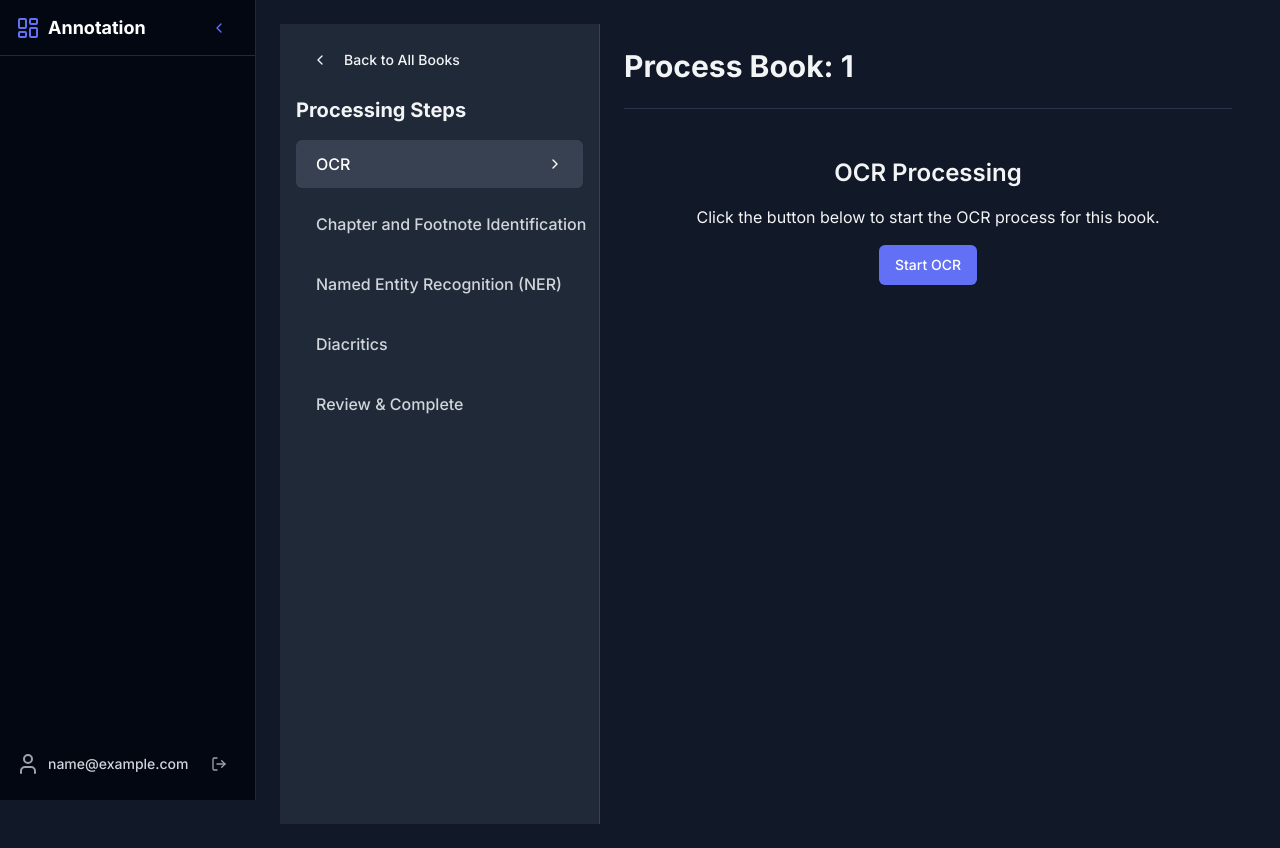
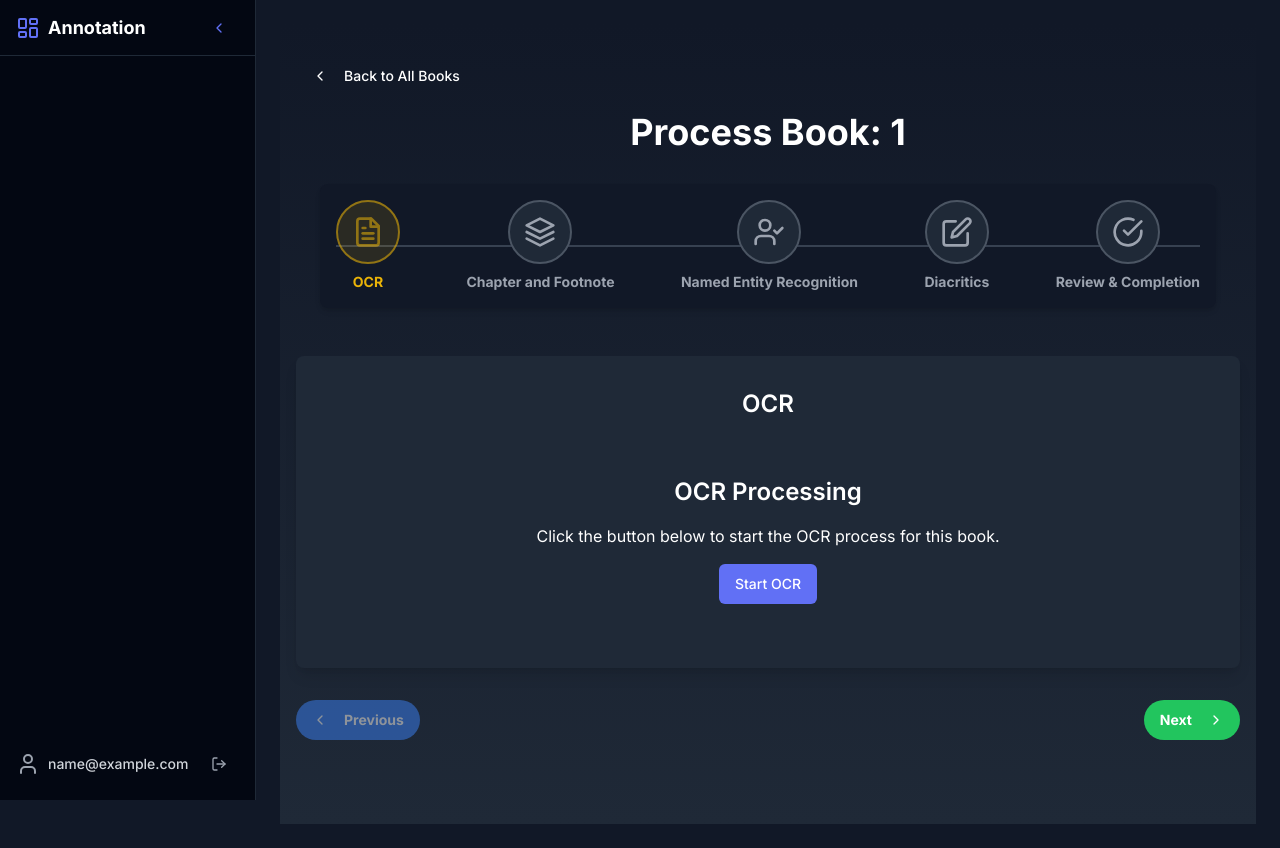
Before and after one commit to niloyahmedrasel/annotations, a Next.js app: page /dashboard/books/process/1 in a window 1280 px wide. Built offline with nearby package versions, Linux system fonts and the light colour scheme; sample sign-in values are in the browser's storage.

Commit message:
added progress process bar

```diff
--- a/app/dashboard/books/process/[id]/page.tsx
+++ b/app/dashboard/books/process/[id]/page.tsx
@@ -3,11 +3,10 @@
 import { useState } from "react"
 import { useRouter } from "next/navigation"
 import { Button } from "@/components/ui/button"
-import { Separator } from "@/components/ui/separator"
 import { OCRSection } from "@/components/ocr-section"
 import { ReviewSection } from "@/components/review-section"
+import ProcessProgressBar from "@/components/ProcessProgressBar"
 import { ChevronLeft, ChevronRight } from "lucide-react"
-import { cn } from "@/lib/utils"
 
 const processingSteps = [
   { id: "OCR", title: "OCR" },
@@ -18,62 +17,75 @@ const processingSteps = [
 ]
 
 export default function ProcessBookPage({ params }: { params: { id: string } }) {
-  const [activeStep, setActiveStep] = useState("OCR")
+  const [activeStep, setActiveStep] = useState(processingSteps[0].id)
+  const [completedSteps, setCompletedSteps] = useState<string[]>([])
   const router = useRouter()
 
-  const isReviewStep = activeStep === "Review"
+  const currentStepIndex = processingSteps.findIndex((step) => step.id === activeStep)
 
-  const handleBackFromReview = () => {
-    setActiveStep(processingSteps[processingSteps.length - 2].id)
+  const handleNext = () => {
+    if (currentStepIndex < processingSteps.length - 1) {
+      const newCompletedSteps = [...completedSteps, activeStep]
+      setCompletedSteps(newCompletedSteps)
+      setActiveStep(processingSteps[currentStepIndex + 1].id)
+    }
   }
 
+  const handlePrevious = () => {
+    if (currentStepIndex > 0) {
+      const newCompletedSteps = completedSteps.filter((step) => step !== processingSteps[currentStepIndex - 1].id)
+      setCompletedSteps(newCompletedSteps)
+      setActiveStep(processingSteps[currentStepIndex - 1].id)
+    }
+  }
+
+  const isReviewStep = activeStep === processingSteps[processingSteps.length - 1].id
+
   if (isReviewStep) {
-    return <ReviewSection onBack={handleBackFromReview} bookId={params.id} />
+    return <ReviewSection onBack={handlePrevious} bookId={params.id} />
   }
 
   return (
-    <div className="h-screen flex">
-      <div className="w-80 bg-gray-800 p-4 border-r border-gray-700 overflow-y-auto">
-        <Button variant="ghost" onClick={() => router.push("/dashboard/books")} className="mb-4 w-full justify-start">
+    <div className="min-h-screen bg-gradient-to-b from-gray-900 to-gray-800 text-white">
+      <div className="container mx-auto px-4 py-8">
+        <Button variant="ghost" onClick={() => router.push("/dashboard/books")} className="mb-4">
           <ChevronLeft className="mr-2 h-4 w-4" />
           Back to All Books
         </Button>
-        <h2 className="text-xl font-bold mb-4">Processing Steps</h2>
-        <nav>
-          <ul className="space-y-3">
-            {processingSteps.map((step) => (
-              <li key={step.id}>
-                <Button
-                  variant={activeStep === step.id ? "secondary" : "ghost"}
-                  className={cn(
-                    "w-full justify-between text-left px-5 py-3 h-auto text-base",
-                    activeStep === step.id ? "bg-gray-700 text-white" : "text-gray-300",
-                  )}
-                  onClick={() => setActiveStep(step.id)}
-                >
-                  <span>{step.title}</span>
-                  {activeStep === step.id && <ChevronRight className="h-4 w-4" />}
-                </Button>
-              </li>
-            ))}
-          </ul>
-        </nav>
-      </div>
+        <h1 className="text-4xl font-bold mb-6 text-center">Process Book: {params.id}</h1>
+        <ProcessProgressBar currentStep={activeStep} completedSteps={completedSteps} />
 
-      <div className="flex-1 p-6 overflow-y-auto">
-        <h1 className="text-3xl font-bold mb-6">Process Book: {params.id}</h1>
-        <Separator className="my-4" />
+        <div className="mt-12 bg-gray-800 rounded-lg shadow-lg p-8 animate-fadeIn">
+          <h2 className="text-2xl font-semibold mb-6 text-center">
+            {processingSteps.find((step) => step.id === activeStep)?.title}
+          </h2>
+          {activeStep === "OCR" && <OCRSection />}
+          {/* Placeholder for other steps */}
+          {(activeStep === "ChapterFootnote" || activeStep === "NER" || activeStep === "Diacritics") && (
+            <div className="text-center py-8">
+              <p className="text-xl">This feature is not yet implemented.</p>
+            </div>
+          )}
+        </div>
 
-        {activeStep === "OCR" && <OCRSection />}
-        {/* Placeholder for other steps */}
-        {(activeStep === "ChapterFootnote" || activeStep === "NER" || activeStep === "Diacritics") && (
-          <div className="text-center py-8">
-            <h2 className="text-2xl font-semibold mb-4">
-              {processingSteps.find((step) => step.id === activeStep)?.title}
-            </h2>
-            <p>This feature is not yet implemented.</p>
-          </div>
-        )}
+        <div className="mt-8 flex justify-between">
+          <Button
+            onClick={handlePrevious}
+            disabled={currentStepIndex === 0}
+            className="bg-blue-500 hover:bg-blue-600 text-white font-bold py-2 px-4 rounded-full transition-all duration-200 ease-in-out transform hover:scale-105"
+          >
+            <ChevronLeft className="mr-2 h-4 w-4" />
+            Previous
+          </Button>
+          <Button
+            onClick={handleNext}
+            disabled={currentStepIndex === processingSteps.length - 1}
+            className="bg-green-500 hover:bg-green-600 text-white font-bold py-2 px-4 rounded-full transition-all duration-200 ease-in-out transform hover:scale-105"
+          >
+            Next
+            <ChevronRight className="ml-2 h-4 w-4" />
+          </Button>
+        </div>
       </div>
     </div>
   )
--- /dev/null
+++ b/components/ProcessProgressBar.tsx
@@ -0,0 +1,69 @@
+import type React from "react"
+import { Check, FileText, Layers, UserCheck, Edit, CheckCircle } from "lucide-react"
+
+const steps = [
+  { id: "OCR", icon: FileText, label: "OCR" },
+  { id: "ChapterFootnote", icon: Layers, label: "Chapter and Footnote" },
+  { id: "NER", icon: UserCheck, label: "Named Entity Recognition" },
+  { id: "Diacritics", icon: Edit, label: "Diacritics" },
+  { id: "Review", icon: CheckCircle, label: "Review & Completion" },
+]
+
+interface ProcessProgressBarProps {
+  currentStep: string
+  completedSteps: string[]
+}
+
+const ProcessProgressBar: React.FC<ProcessProgressBarProps> = ({ currentStep, completedSteps }) => {
+  const currentStepIndex = steps.findIndex((step) => step.id === currentStep)
+
+  return (
+    <div className="w-full max-w-4xl mx-auto p-4 mt-8 bg-gray-900 rounded-lg shadow-md">
+      <div className="relative">
+        {/* Progress line */}
+        <div className="absolute top-1/2 left-0 w-full h-0.5 bg-gray-700 transform -translate-y-1/2">
+          <div
+            className="h-full bg-green-500 transition-all duration-500 ease-in-out"
+            style={{ width: `${(completedSteps.length / (steps.length - 1)) * 100}%` }}
+          ></div>
+        </div>
+
+        {/* Steps */}
+        <div className="relative z-10 flex justify-between">
+          {steps.map((step, index) => {
+            const isCompleted = completedSteps.includes(step.id)
+            const isCurrent = step.id === currentStep
+            return (
+              <div key={step.id} className="flex flex-col items-center">
+                <div
+                  className={`w-16 h-16 rounded-full flex items-center justify-center transition-all duration-300 ease-in-out border-2 ${
+                    isCompleted
+                      ? "border-green-500 bg-green-500 bg-opacity-20"
+                      : isCurrent
+                        ? "border-yellow-500 bg-yellow-500 bg-opacity-20 animate-pulse"
+                        : "border-gray-600 bg-gray-800"
+                  }`}
+                >
+                  {isCompleted ? (
+                    <Check className="w-8 h-8 text-green-500" />
+                  ) : (
+                    <step.icon className={`w-8 h-8 ${isCurrent ? "text-yellow-500" : "text-gray-400"}`} />
+                  )}
+                </div>
+                <div
+                  className={`mt-2 text-sm font-bold ${
+                    isCurrent ? "text-yellow-500" : isCompleted ? "text-green-500" : "text-gray-400"
+                  }`}
+                >
+                  {step.label}
+                </div>
+              </div>
+            )
+          })}
+        </div>
+      </div>
+    </div>
+  )
+}
+
+export default ProcessProgressBar
```
